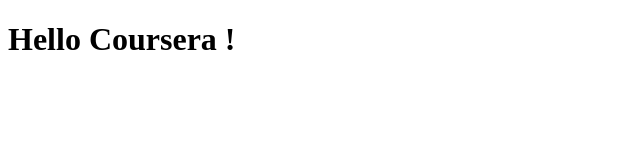
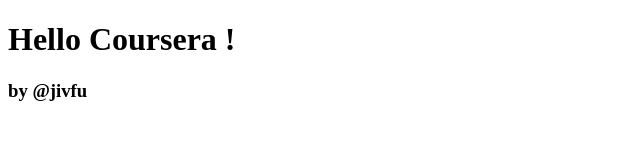
Before and after one commit to jivfur/Coursera-test, a plain HTML site: page site/index.html in a window 1280 px wide. Shown: the whole page, without its empty margins (0-640 px from the left). Drawn offline with Linux system fonts and the light colour scheme.

Commit message:
A small change.

```diff
--- a/site/index.html
+++ b/site/index.html
@@ -5,5 +5,6 @@
 </head>
 <body>
 <h1>Hello Coursera !</h1>
+<h3> by @jivfu</h3>
 </body>
 </html>
```
